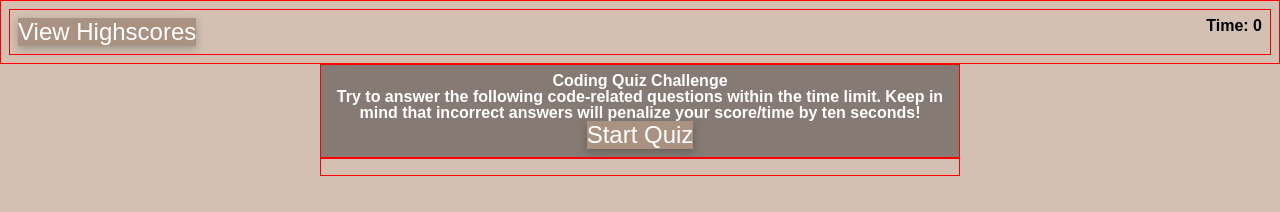
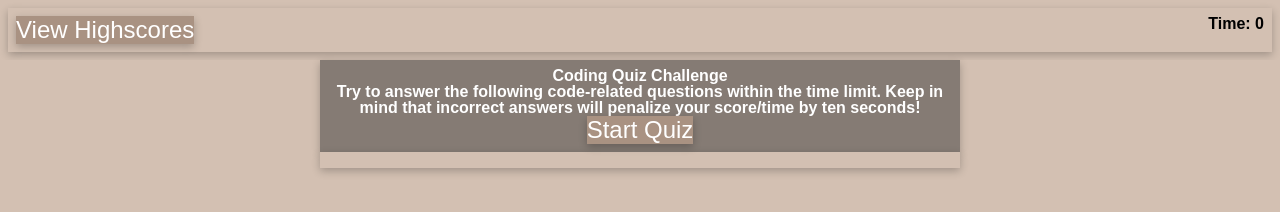
Before and after one commit to chrisahn10/Javascript-Quiz-Using-Javascript, a plain HTML site: page index.html in a window 1280 px wide. Drawn offline with Linux system fonts and the light colour scheme.

Commit message:
added read me

```diff
--- a/assets/css/styles.css
+++ b/assets/css/styles.css
@@ -6,7 +6,7 @@
     width: 100%;
     margin: auto;
     padding: 0.5rem;
-    border: 1px solid red
+    box-shadow: rgba(0, 0, 0, 0.24) 0px 3px 8px;
 }
 
 .hidden {
```
Also changed, not shown: 2 other files.
